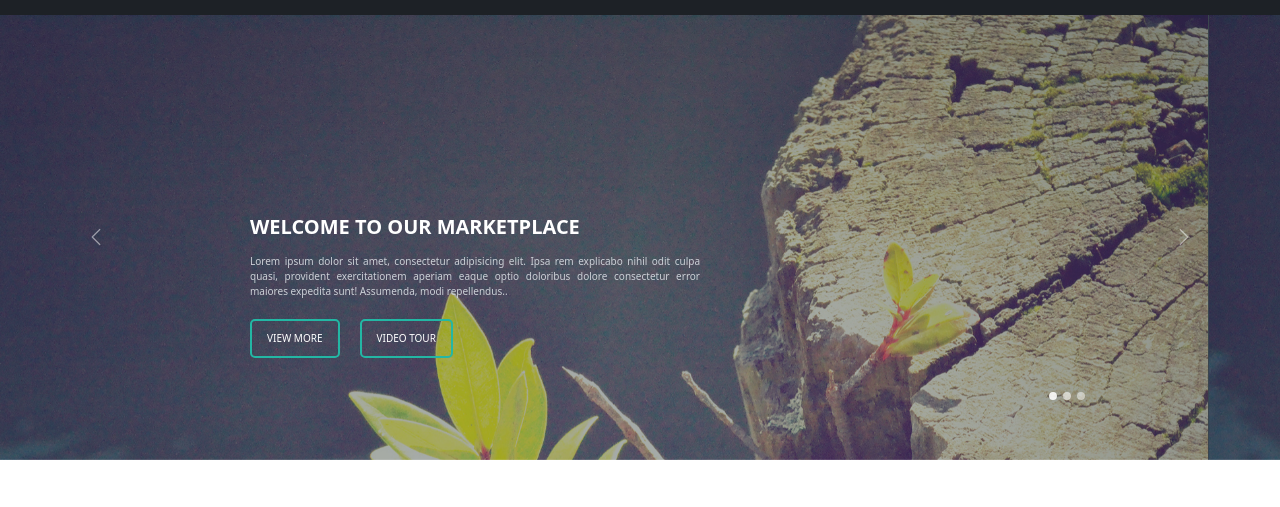
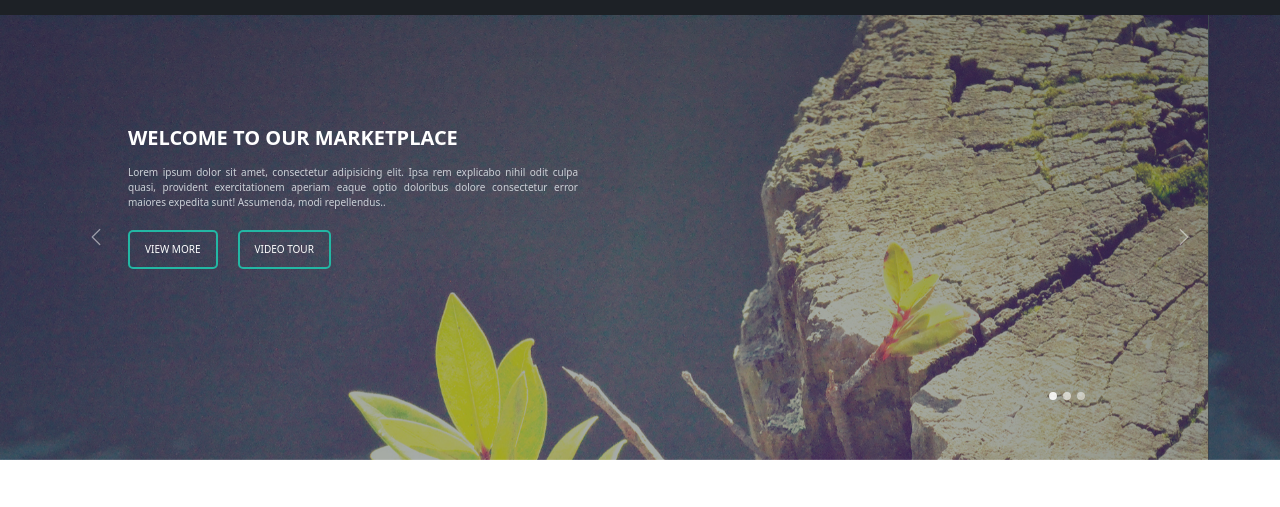
Before and after one commit to Tran-Quyen/modest-website-1506, a plain HTML site: page index.html in a window 1280 px wide. Shown: the part 66-573 px from the top of the page. Drawn offline with nearby package versions, Linux system fonts and the light colour scheme.

Commit message:
Update slider.

```diff
--- a/assets/css/style.css
+++ b/assets/css/style.css
@@ -139,8 +139,8 @@ header ul > li:active {
 .carousel.slider-banner .intro-content {
   position: absolute;
   width: 45rem;
-  top: 20rem;
-  left: 250px;
+  top: 25%;
+  left: 10%;
   color: #fff;
 }
 
```
